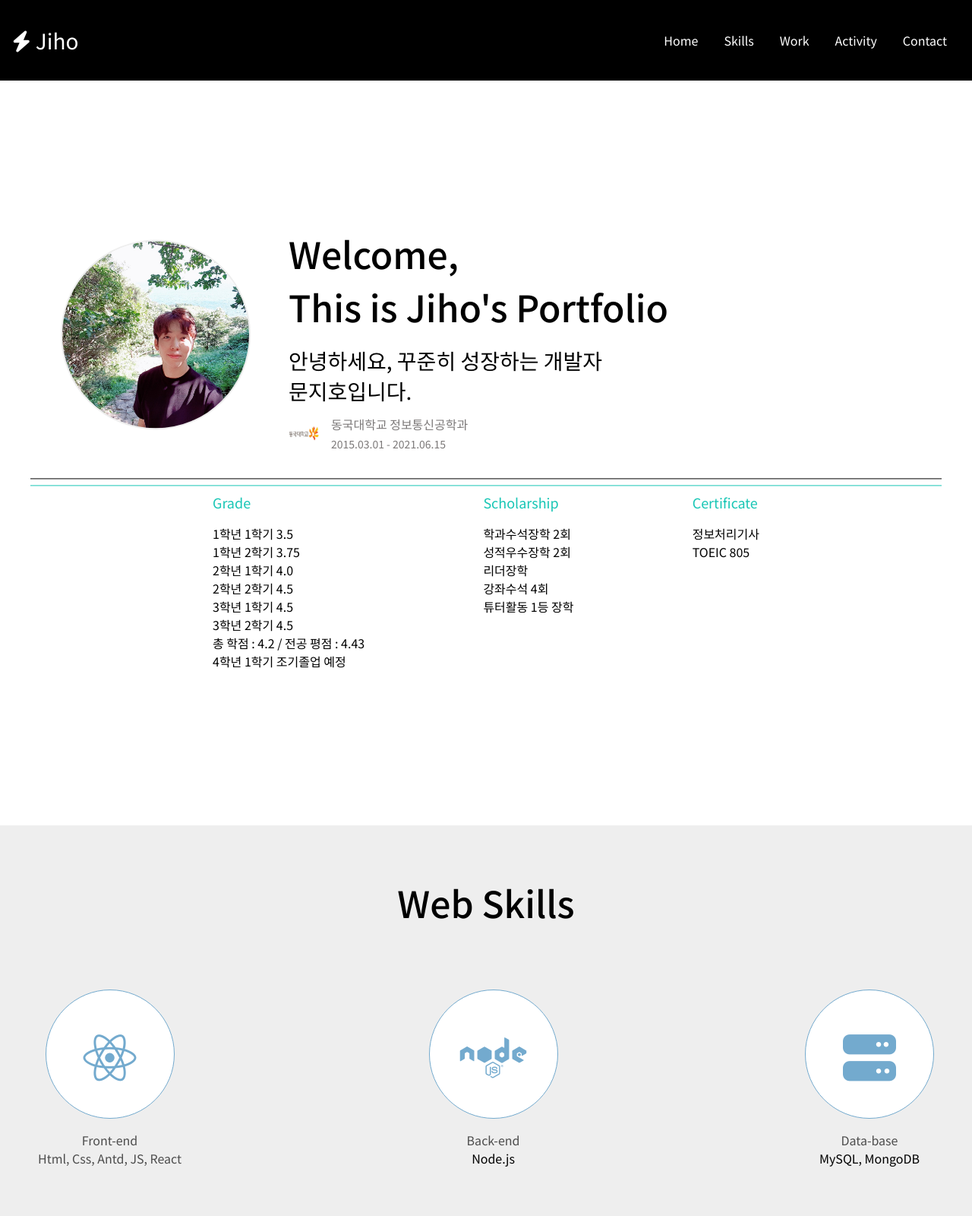
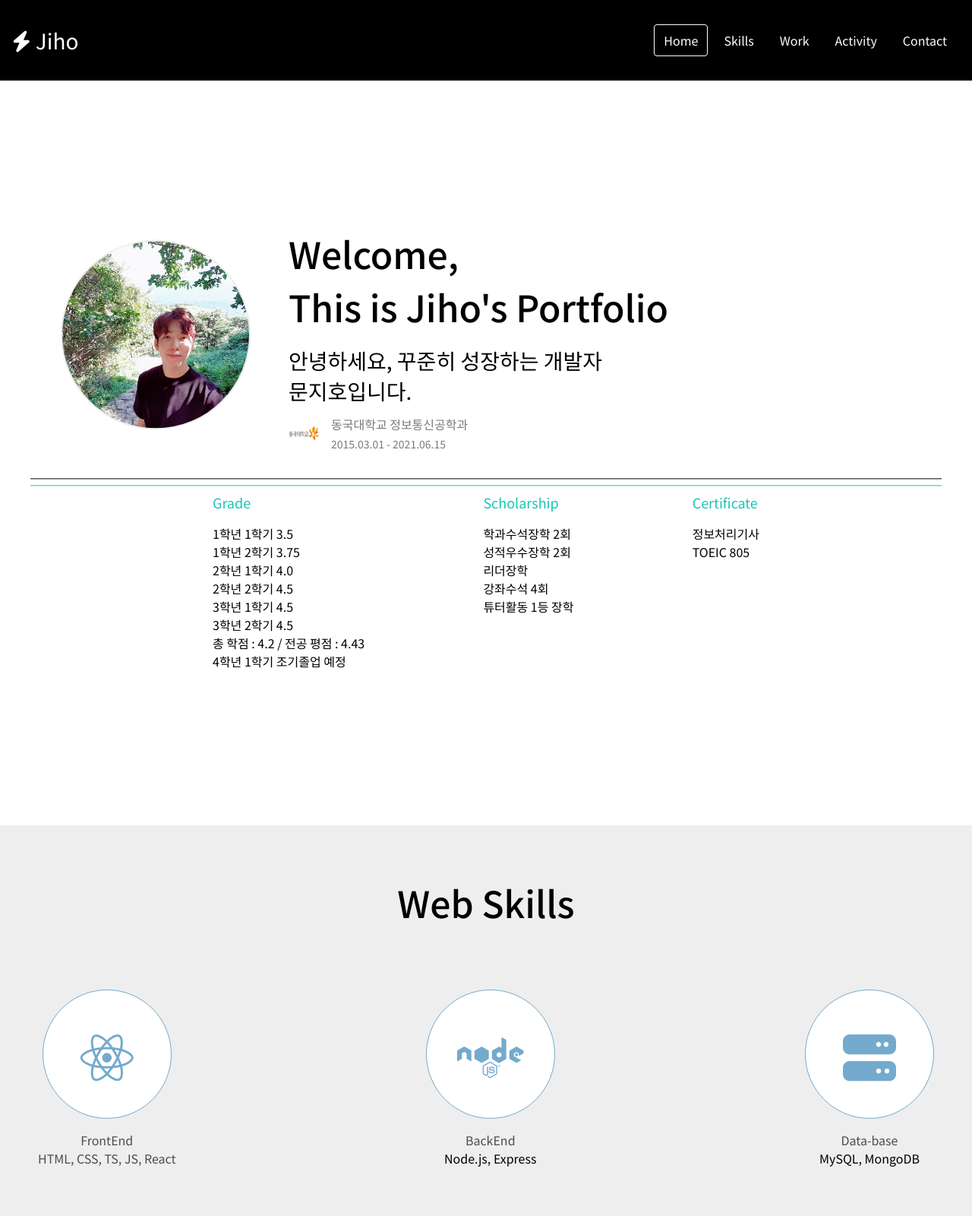
Before and after one commit to jiho9505/Web-Portfolio, a plain HTML site: page index.html in a window 1280 px wide. Shown: the top 1600 px of the page at 76% size. Drawn offline with Linux system fonts and the light colour scheme.

Commit message:
Finalized scroll part

```diff
--- a/index.html
+++ b/index.html
@@ -22,7 +22,7 @@
       </div>
 
       <ul class="navbar__menu">
-        <li class="navbar__menu__item" data-link="#home">
+        <li class="navbar__menu__item active" data-link="#home">
             Home
         </li>
         <li class="navbar__menu__item" data-link="#skills">
@@ -130,8 +130,8 @@
                     <div class="major__icon">
                         <i class="fab fa-react"></i>
                     </div>
-                    <div class="major__title">Front-end</div>
-                    <div class="major_description">Html, Css, Antd, JS, React</div>
+                    <div class="major__title">FrontEnd</div>
+                    <div class="major_description">HTML, CSS, TS, JS, React</div>
                 </div>
 
                 <div class="major">
@@ -139,8 +139,8 @@
                         <i class="fab fa-node"></i>
 
                     </div>
-                    <div class="major__title">Back-end</div>
-                    <div class="major__description">Node.js</div>
+                    <div class="major__title">BackEnd</div>
+                    <div class="major__description">Node.js, Express</div>
                 </div>
 
                 <div class="major">
--- a/main.js
+++ b/main.js
@@ -54,10 +54,7 @@ arrowUp.addEventListener("click", () => {
     scrollIntoView("#home");
 });
 
-function scrollIntoView(selector) {
-    const scrollTo = document.querySelector(selector);
-    scrollTo.scrollIntoView({ behavior: "smooth" });
-}
+
 
 const actButtons = document.querySelectorAll(".activity__button")
 const actPhoto = document.querySelectorAll(".activity__photos")
@@ -71,14 +68,14 @@ actButtons.forEach((actButton,index) => {
 })
 
 
-
 const sectionIds = [
-    '#home',,
+    '#home',
     '#skills',
     '#work',
     '#activitys',
     '#contact',
   ];
+
   const sections = sectionIds.map(id => document.querySelector(id));
   const navItems = sectionIds.map(id =>
     document.querySelector(`[data-link="${id}"]`)
@@ -86,11 +83,18 @@ const sectionIds = [
 
   let selectedNavIndex = 0;
   let selectedNavItem = navItems[0];
+
   function selectNavItem(selected) {
     selectedNavItem.classList.remove('active');
     selectedNavItem = selected;
     selectedNavItem.classList.add('active');
   }
+
+  function scrollIntoView(selector) {
+    const scrollTo = document.querySelector(selector);
+    scrollTo.scrollIntoView({ behavior: "smooth" });
+    selectNavItem(navItems[sectionIds.indexOf(selector)])
+}
 
   const observerOptions = {
     root: null,
@@ -99,10 +103,11 @@ const sectionIds = [
   };
 
   const observerCallback = (entries, observer) => {
-    entries.forEach(entry => {
+    entries.forEach((entry) => {
+
       if (!entry.isIntersecting && entry.intersectionRatio > 0) {
         const index = sectionIds.indexOf(`#${entry.target.id}`);
-        // 스크롤링이 아래로 되어서 페이지가 올라옴
+        console.log(entry.target)
         if (entry.boundingClientRect.y < 0) {
           selectedNavIndex = index + 1;
         } else {
@@ -114,3 +119,15 @@ const sectionIds = [
 
   const observer = new IntersectionObserver(observerCallback, observerOptions);
   sections.forEach(section => observer.observe(section));
+
+  window.addEventListener('scroll', () => {
+    if (window.scrollY === 0) {
+       selectedNavIndex = 0;
+      } else if (
+        Math.round(window.scrollY + window.innerHeight) >=
+        document.body.clientHeight
+    ) {
+        selectedNavIndex = navItems.length - 1;
+    }
+    selectNavItem(navItems[selectedNavIndex]);
+  })
--- a/style.css
+++ b/style.css
@@ -40,6 +40,7 @@ body {
     font-family: 'Noto Sans KR', sans-serif;
     margin: 0;
     cursor: default;
+    overflow: auto
 }
 
 a {
@@ -124,11 +125,10 @@ p {
 }
 
 .navbar__menu__item.active {
-    border: 1px solid white;
+    border-color: var(--color-white);
 }
 
 .navbar__menu__item:hover {
-    background-color: var(--color-dark-main);
     border-color: var(--color-white);
 }
 
```
